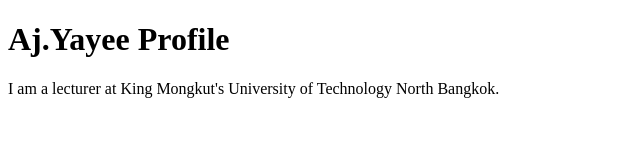
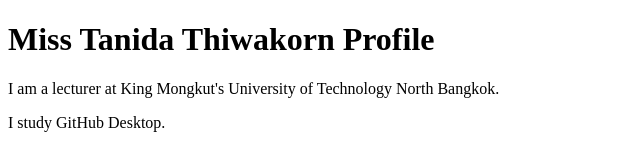
Before and after one commit to yyyayee/github-desktop-project, a plain HTML site: page index.html in a window 1280 px wide. Shown: the whole page, without its empty margins (0-640 px from the left). Drawn offline with Linux system fonts and the light colour scheme.

Commit message:
Add some Text
add some text

```diff
--- a/index.html
+++ b/index.html
@@ -6,7 +6,8 @@
     <title>Profile</title>
 </head>
 <body>
-    <h1>Aj.Yayee Profile</h1>
+    <h1>Miss Tanida Thiwakorn Profile</h1>
     <p>I am a lecturer at King Mongkut's University of Technology North Bangkok.</p>
+    <p>I study GitHub Desktop.</p>
 </body>
 </html>
```
